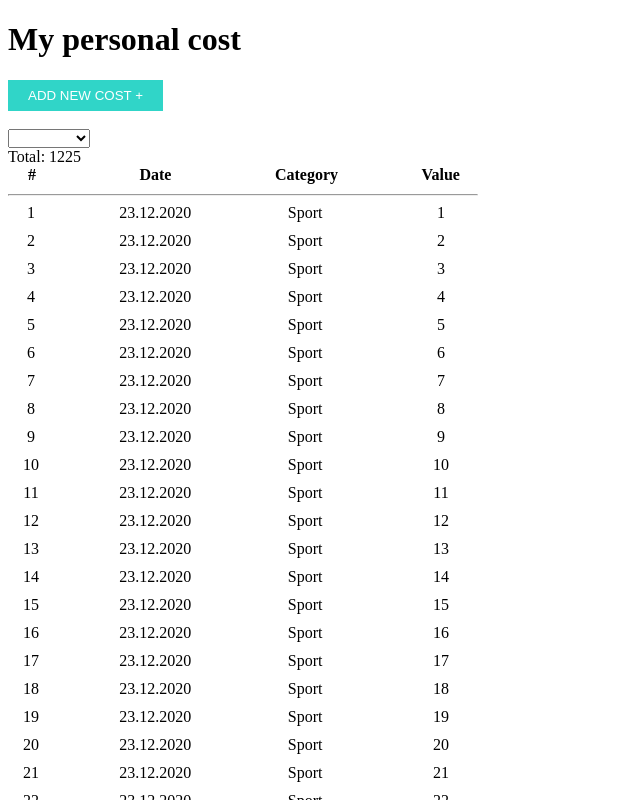
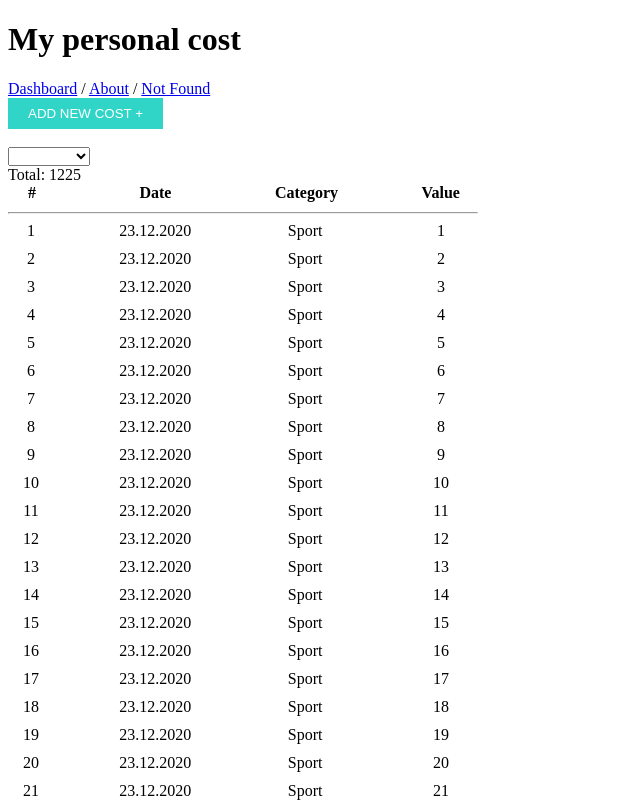
Before and after one commit to StasBeep/work-vue-js, a Vue app in the folder project/: page / in a window 1280 px wide. Shown: the top 800 px of the page, without its empty margins (0-640 px from the left). Built offline with nearby package versions, Linux system fonts and the light colour scheme.

Commit message:
запрос (переход) и отображение контента

```diff
--- a/project/src/App.vue
+++ b/project/src/App.vue
@@ -4,12 +4,18 @@
       <h1>My personal cost</h1>
     </header>
     <div class="menu">
+      <!-- Запросы (переходы) -->
+      <router-link to='/dashboard'>Dashboard</router-link> /
+      <router-link to='/about'>About</router-link> /
+      <router-link to='/notfound'>Not Found</router-link>
       <!-- <a href="dashboard">Dashboard</a> /
       <a href="about">About</a> /
       <a href="notfound">Not Found</a> -->
     </div>
     <main>
       <div class="content-page">
+        <!-- Отображение данный router-link -->
+        <router-view />
         <!-- <About v-if="page === 'about'" />
         <Dashboard v-if="page === 'dashboard'" />
         <NotFound v-if="page === 'notfound'" /> -->
```
